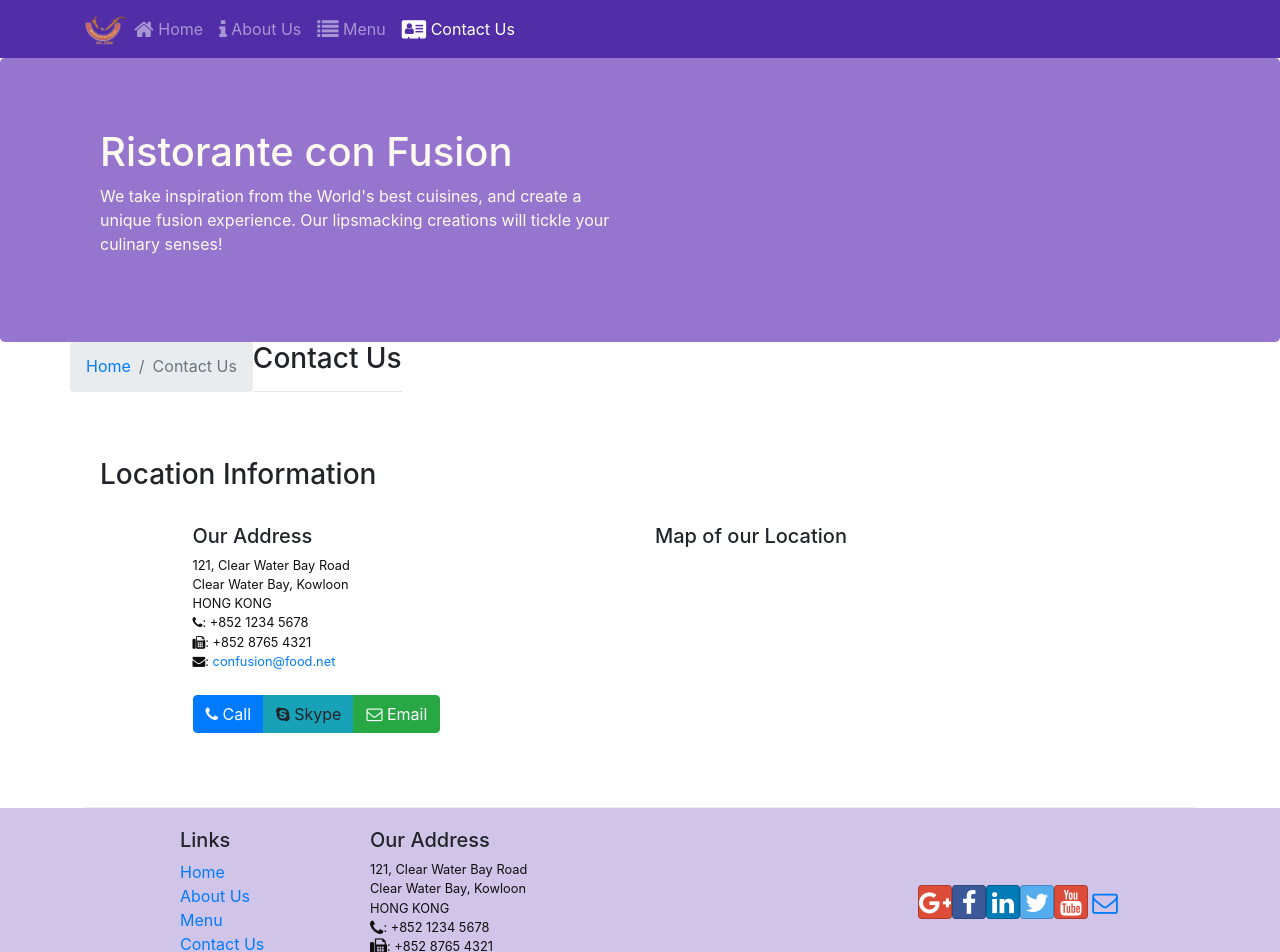
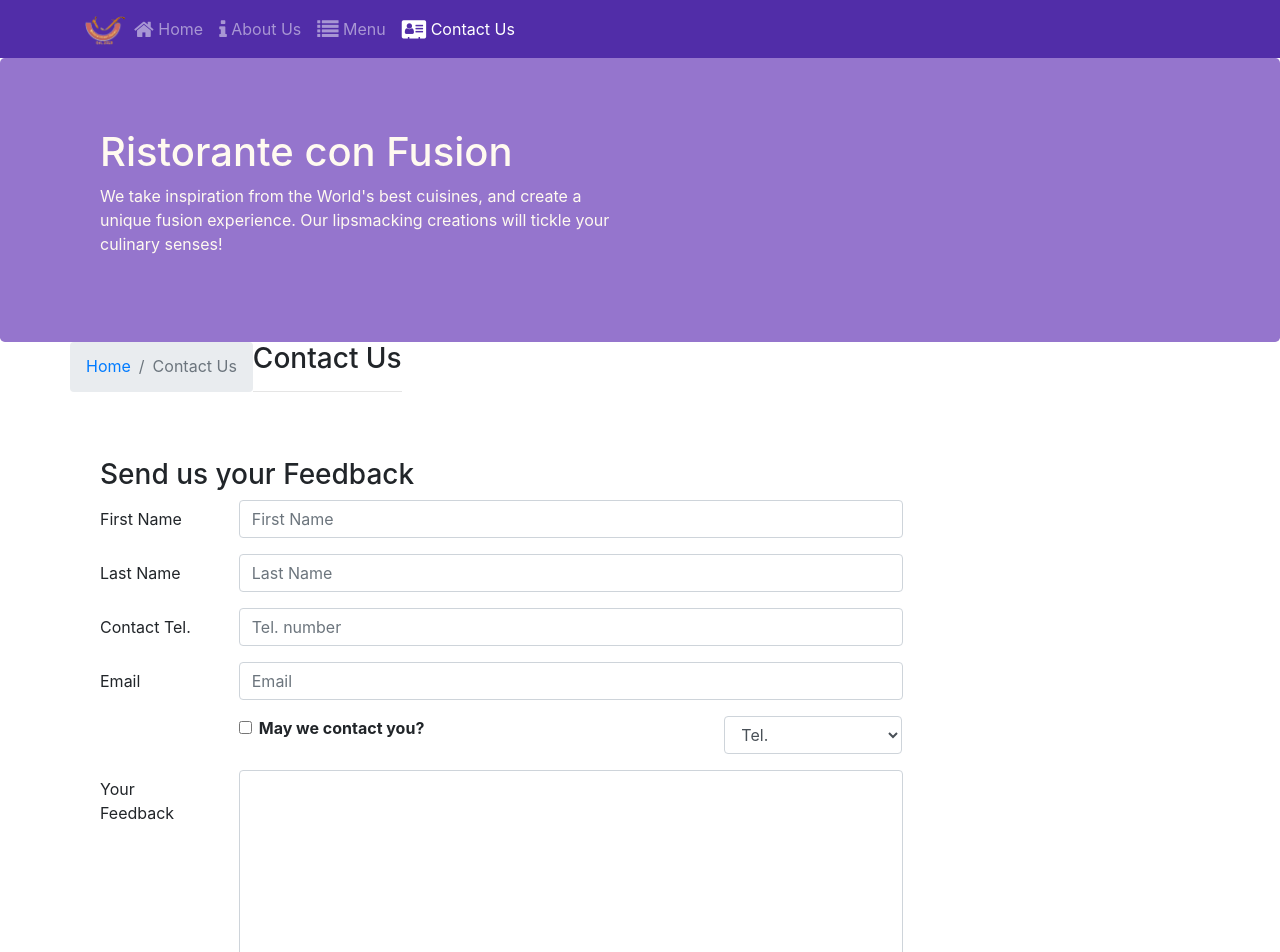
Before and after one commit to hisserver2018/confusion, a React (Create React App) app: page /contactus in a window 1280 px wide. Shown: the top 952 px of the page. Built offline with nearby package versions, Linux system fonts and the light colour scheme.

Commit message:
Week 3 exercise 1 Controlled Form

```diff
--- a/src/components/ContactComponent.js
+++ b/src/components/ContactComponent.js
@@ -1,8 +1,44 @@
-import React from 'react';
-import {Breadcrumb, BreadcrumbItem} from 'reactstrap';
+import React, {Component} from 'react';
+import {Breadcrumb, BreadcrumbItem, Button, Form, FormGroup, Label, Input, Col} from 'reactstrap';
 import {Link } from 'react-router-dom';
 
-function Contact(props) {
+class Contact extends Component {
+
+    constructor(props) {
+        super(props);
+
+        this.state = {
+            firstname: '',
+            lastname: '',
+            telnum: '',
+            email: '',
+            agree: false,
+            contactType: 'Tel.',
+            message: ''
+        };
+
+        this.handleInputChange = this.handleInputChange.bind(this);
+        this.handleSubmit = this.handleSubmit.bind(this);
+
+    }
+
+    handleInputChange(event) {
+        const target = event.target;
+        const value = target.type === 'checkbox' ? target.checked : target.value;
+        const name = target.name;
+
+        this.setState({
+          [name]: value
+        });
+    }
+
+    handleSubmit(event) {
+        console.log('Current State is: ' + JSON.stringify(this.state));
+        alert('Current State is: ' + JSON.stringify(this.state));
+        event.preventDefault();
+    }
+
+    render() {
         return(
             <div className="container">
                 <div className="row">
@@ -18,32 +54,91 @@ function Contact(props) {
                 </div>
                 <div className="row row-content">
                    <div className="col-12">
-                <h3>Location Information</h3>
+                      <h3>Send us your Feedback</h3>
                    </div>
-                <div className="col-12 col-sm-4 offset-sm-1">
-                        <h5>Our Address</h5>
-                        <address>
-                        121, Clear Water Bay Road<br />
-                        Clear Water Bay, Kowloon<br />
-                        HONG KONG<br />
-                        <i className="fa fa-phone"></i>: +852 1234 5678<br />
-                        <i className="fa fa-fax"></i>: +852 8765 4321<br />
-                        <i className="fa fa-envelope"></i>: <a href="mailto:confusion@food.net">confusion@food.net</a>
-                        </address>
-                </div>
-                <div className="col-12 col-sm-6 offset-sm-1">
-                    <h5>Map of our Location</h5>
-                </div>
-                <div className="col-12 col-sm-11 offset-sm-1">
-                    <div className="btn-group" role="group">
-                        <a role="button" className="btn btn-primary" href="tel:+85212345678"><i className="fa fa-phone"></i> Call</a>
-                        <a role="button" className="btn btn-info"><i className="fa fa-skype"></i> Skype</a>
-                        <a role="button" className="btn btn-success" href="mailto:confusion@food.net"><i className="fa fa-envelope-o"></i> Email</a>
-                    </div>
+                    <div className="col-12 col-md-9">
+                        <Form onSubmit={this.handleSubmit}>
+                            <FormGroup row>
+                                <Label htmlFor="firstname" md={2}>First Name</Label>
+                                <Col md={10}>
+                                    <Input type="text" id="firstname" name="firstname"
+                                        placeholder="First Name"
+                                        value={this.state.firstname}
+                                        onChange={this.handleInputChange} />
+                                </Col>
+                            </FormGroup>
+                            <FormGroup row>
+                                <Label htmlFor="lastname" md={2}>Last Name</Label>
+                                <Col md={10}>
+                                    <Input type="text" id="lastname" name="lastname"
+                                        placeholder="Last Name"
+                                        value={this.state.lastname}
+                                        onChange={this.handleInputChange} />
+                                </Col>
+                            </FormGroup>
+                            <FormGroup row>
+                            <Label htmlFor="telnum" md={2}>Contact Tel.</Label>
+                                <Col md={10}>
+                                    <Input type="tel" id="telnum" name="telnum"
+                                        placeholder="Tel. number"
+                                        value={this.state.telnum}
+                                        onChange={this.handleInputChange} />
+                                </Col>
+                            </FormGroup>
+                            <FormGroup row>
+                                <Label htmlFor="email" md={2}>Email</Label>
+                                <Col md={10}>
+                                    <Input type="email" id="email" name="email"
+                                        placeholder="Email"
+                                        value={this.state.email}
+                                        onChange={this.handleInputChange} />
+                                </Col>
+                            </FormGroup>
+                            <FormGroup row>
+                                <Col md={{size: 6, offset: 2}}>
+                                    <FormGroup check>
+                                        <Label check>
+                                            <Input type="checkbox"
+                                                name="agree"
+                                                checked={this.state.agree}
+                                                onChange={this.handleInputChange} /> {' '}
+                                            <strong>May we contact you?</strong>
+                                        </Label>
+                                    </FormGroup>
+                                </Col>
+                                <Col md={{size: 3, offset: 1}}>
+                                    <Input type="select" name="contactType"
+                                            value={this.state.contactType}
+                                            onChange={this.handleInputChange}>
+                                        <option>Tel.</option>
+                                        <option>Email</option>
+                                    </Input>
+                                </Col>
+                            </FormGroup>
+                            <FormGroup row>
+                                <Label htmlFor="message" md={2}>Your Feedback</Label>
+                                <Col md={10}>
+                                    <Input type="textarea" id="message" name="message"
+                                        rows="12"
+                                        value={this.state.message}
+                                        onChange={this.handleInputChange}></Input>
+                                </Col>
+                            </FormGroup>
+                            <FormGroup row>
+                                <Col md={{size: 10, offset: 2}}>
+                                    <Button type="submit" color="primary">
+                                        Send Feedback
+                                    </Button>
+                                </Col>
+                            </FormGroup>
+                        </Form>
                     </div>
                </div>
             </div>
         );
+
+    }
+
 }
 
 export default Contact;
```
Lines whose indentation alone changed are shown as unchanged.
